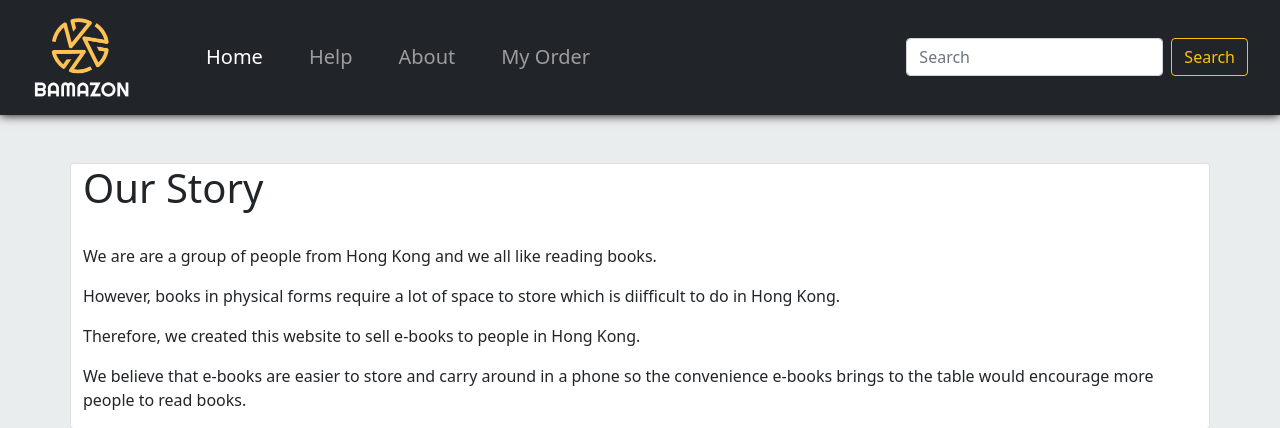
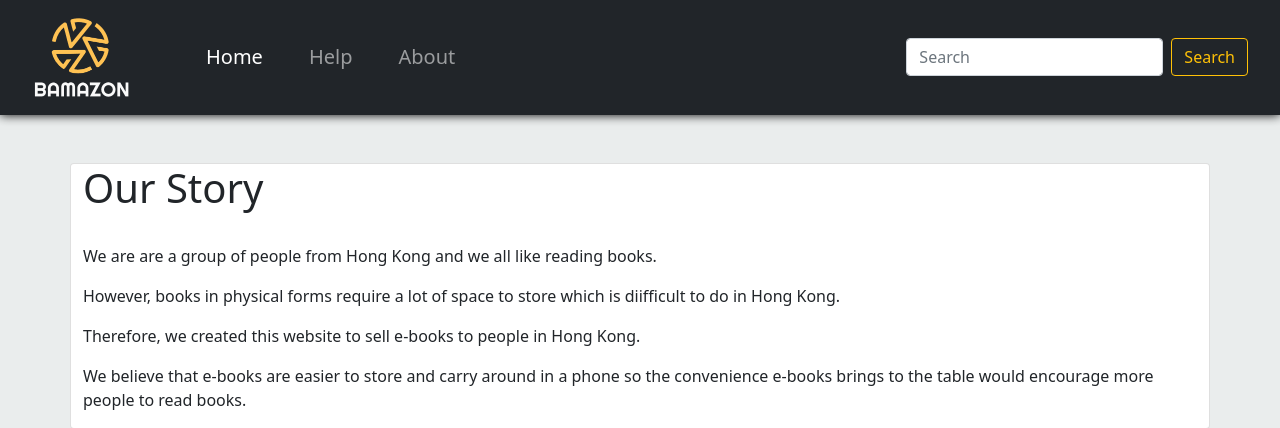
Before and after one commit to tommybut/comp3421-project, a PHP site: page /about.php in a window 1280 px wide. Shown: the top 428 px of the page. Run offline with PHP 8.4, Linux system fonts and the light colour scheme; data that the repository does not hold is empty; some libraries are stand-ins or nearby versions.

Commit message:
Update header.php

```diff
--- a/header.php
+++ b/header.php
@@ -32,9 +32,6 @@
                     <li class="nav-item">
                         <a class="nav-link" href="./about.php">About</a>
                     </li>
-                    <li class="nav-item">
-                        <a class="nav-link" href="./myorder.php">My Order</a>
-                    </li>
                 </ul>
                 <form class="d-flex" action="index.php?action=search&search_name=<?php echo $search_name; ?>" method="post">
                     <input class="form-control me-2" type="search" name="search_name" placeholder="Search" aria-label="Search">
```
